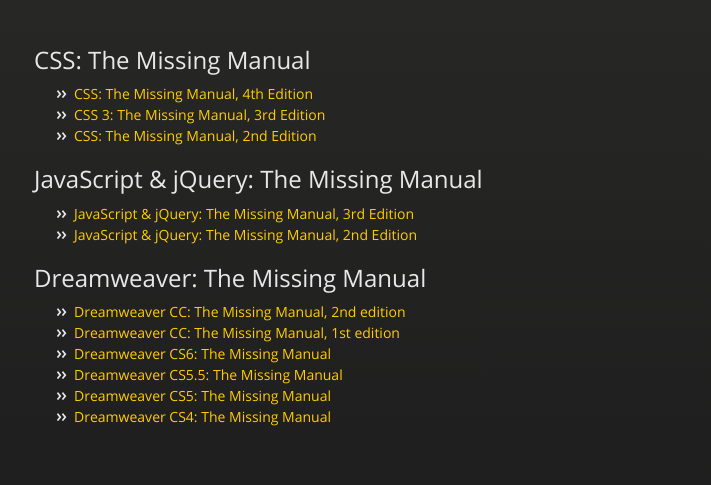
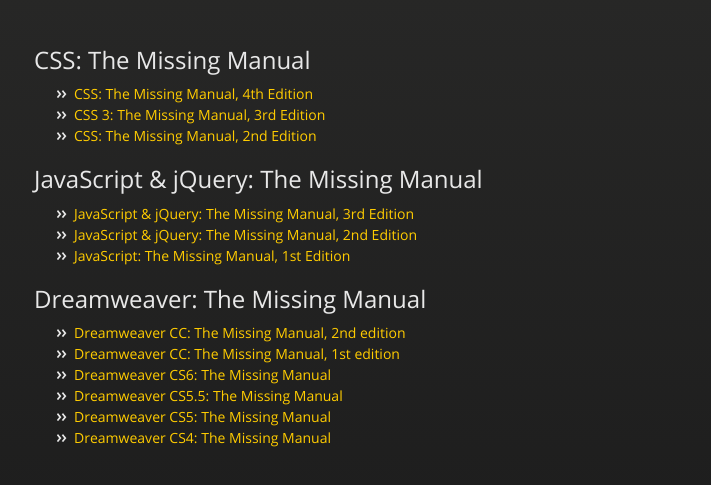
Before and after one commit to sawmac/sawmac.github.io, a plain HTML site: page index.html in a window 1280 px wide. Shown: the part 177-662 px from the top of the page, without its empty margins (281-992 px from the left). Drawn offline with nearby package versions, Linux system fonts and the light colour scheme.

Commit message:
Add files for JS MM 1

```diff
--- a/index.html
+++ b/index.html
@@ -39,6 +39,7 @@ JavaScript &amp; jQuery: The Missing Manual</h2>
 <ul>
 <li><a href="http://www.oreilly.com/pub/missingmanuals/jsjq3emm">JavaScript &amp; jQuery: The Missing Manual, 3rd Edition</a></li>
 <li><a href="http://www.oreilly.com/pub/missingmanuals/javascriptandjquery2tmm">JavaScript &amp; jQuery: The Missing Manual, 2nd Edition</a></li>
+<li><a href="MM_JAVASCRIPT.zip">JavaScript: The Missing Manual, 1st Edition</a></li>
 </ul>
 
         <h2>
```
Also changed, not shown: 1 other file.
